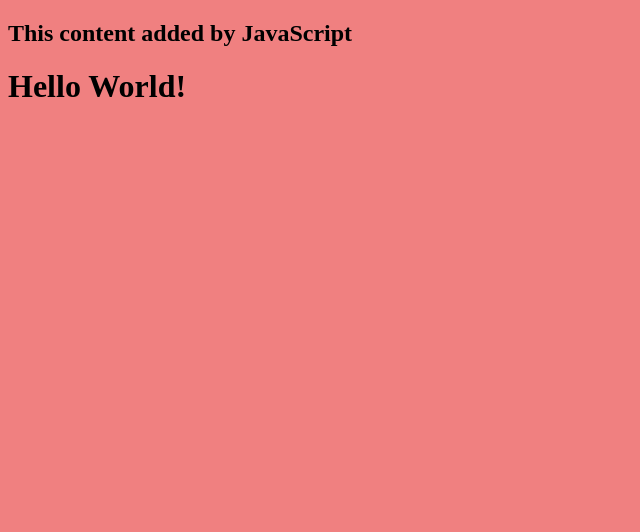
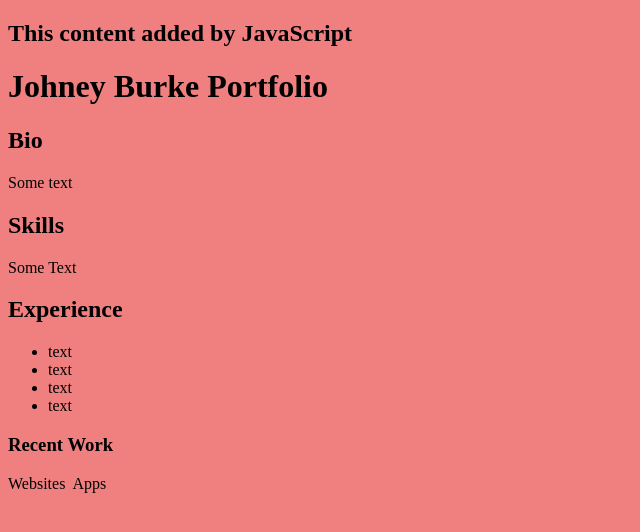
Before and after one commit to johney100/johney100-my-personal-site, a plain HTML site: page index.html in a window 1280 px wide. Shown: the whole page, without its empty margins (0-640 px from the left). Drawn offline with Linux system fonts and the light colour scheme.

Commit message:
html structure

```diff
--- a/index.html
+++ b/index.html
@@ -7,7 +7,36 @@
   <body>
     <script src="script.js"></script>
 
-    <h1>Hello World!</h1>
+    <h1>Johney Burke Portfolio</h1>
+
+    <h2>Bio</h2>
+    <p>Some text</p>
+
+    <h2>Skills</h2>
+    <p>Some Text</p>
+
+    <h2>Experience</h2>
+    <ul>
+        <li>text</li>
+        <li>text</li>
+        <li>text</li>
+        <li>text</li>
+
+    </ul>
+
+    <h3>Recent Work</h3>
+
+    <span>Websites</span>
+    <img
+    src=""
+    alt=""
+    />
+
+    <span>Apps</span>
+    <img
+    src=""
+    alt=""
+    />
 
   </body>
 </html>
```
